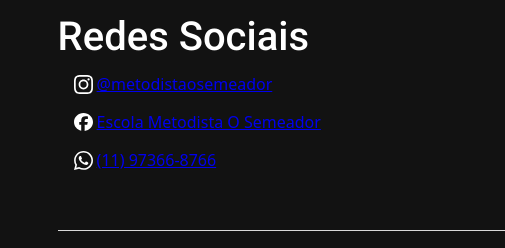
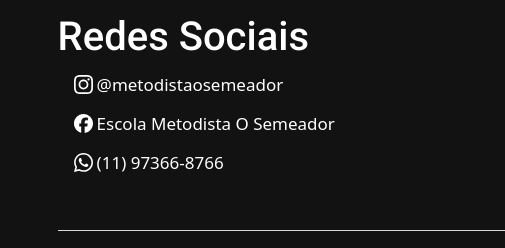
Before and after one commit to escola-metodista-o-semeador/site-semeador, a plain HTML site: page frontend/pages/index.html in a window 1280 px wide. Shown: the part 468-716 px from the top of the page, 0-505 px from the left. Drawn offline with Linux system fonts and the light colour scheme; grey boxes are pictures that could not be loaded.

Commit message:
tipografia dos links de redes sociais

```diff
--- a/frontend/styles/components/social-media/social-media.css
+++ b/frontend/styles/components/social-media/social-media.css
@@ -19,6 +19,11 @@
 
   /* Cantos arredondados */
   border-radius: var(--corner-extra-small);
+
+  /* Tipografia */
+  text-decoration: none;
+  color: var(--letra-branca);
+  font-size: 1.063rem; /* 17px */
 
   /* Ícones */
   &::before {
```
